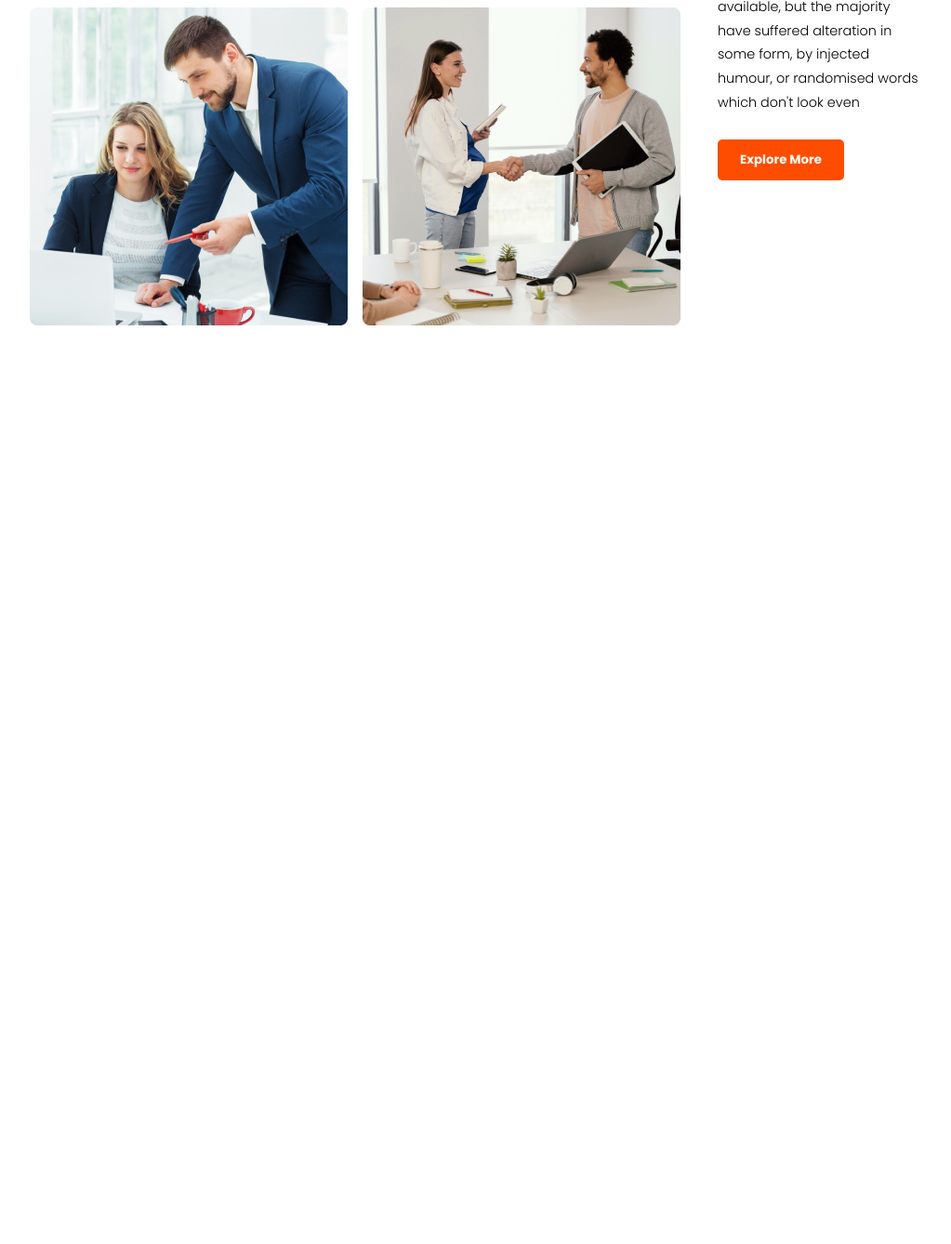
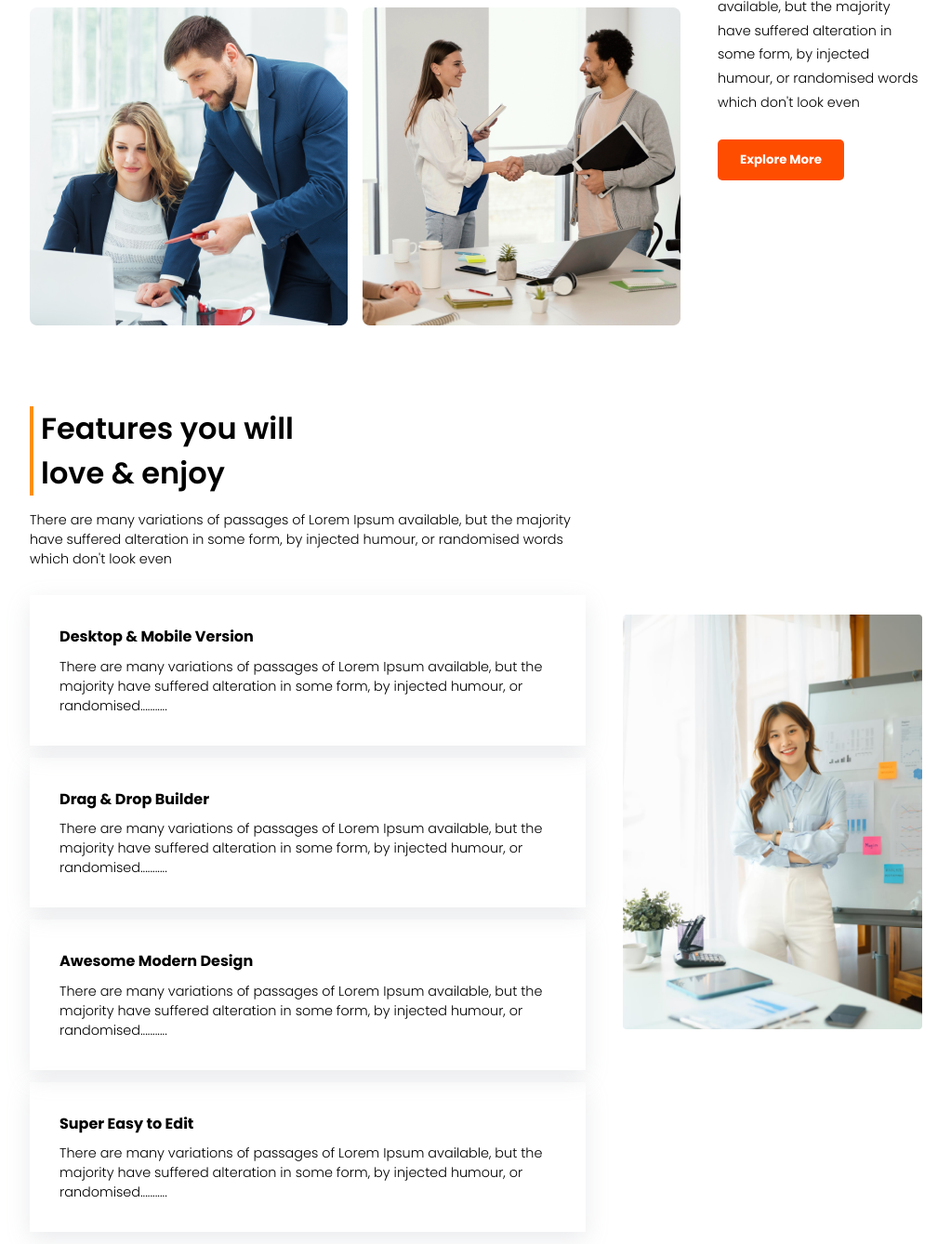
Before and after one commit to rakibulhasan-swe/g3-architects, a plain HTML site: page index.html in a window 1280 px wide. Shown: the part 1341-2679 px from the top of the page at 93% size, without its empty margins (128-1151 px from the left). Before the commit the page ends 1778 px from the top, so only its background shows below. Drawn offline with Linux system fonts and the light colour scheme.

Commit message:
about section done

```diff
--- a/css/style.css
+++ b/css/style.css
@@ -93,6 +93,37 @@ img{
     line-height: 1.6rem;
 }
 
+/* about section */
+.about{
+    width: 75%;
+    margin: 0 auto;
+    display: flex;
+    justify-content: center;
+    align-items: center;
+    gap: 2.5rem;
+}
+.details h3{
+    font-size: 2rem;
+    font-weight: 600;
+    border-left: 4px solid #FF900E;
+    padding-left: 0.5rem;
+}
+.details .desc{
+    font-size: 0.9rem;
+    font-weight: 300;
+    padding: 1rem 0;
+}
+.card{
+    box-shadow: rgba(149, 157, 165, 0.2) 0px 8px 24px;
+    padding: 2rem;
+    margin: 0.8rem 0;
+}
+.card p{
+    font-size: 0.9rem;
+    font-weight: 300;
+    padding: 0.6rem 0 0 0;
+}
+
 
 
 
@@ -115,7 +146,7 @@ img{
 
 
 @media screen and (max-width: 576px) {
-    ul, nav, .feature{
+    ul, nav, .feature, .about{
         flex-direction: column;
     }
     .featured-image{
--- a/index.html
+++ b/index.html
@@ -72,6 +72,48 @@
             <div><button class="btn btn-primary">Explore More</button></div>
         </div>
       </section>
+
+
+      <section class="about">
+        <div class="details">
+            <div>
+                <h3>Features you will <br> love & enjoy</h3>
+                <p class="desc">There are many variations of passages of Lorem Ipsum
+                     available, but the majority have suffered alteration in some
+                      form, by injected humour, or randomised words which don't look
+                       even
+                </p>
+            </div>
+            <div class="card">
+                <h4>Desktop & Mobile Version</h4>
+                <p>There are many variations of passages of Lorem Ipsum available,
+                     but the majority have suffered alteration in some form, by
+                    injected humour, or randomised...........</p>
+            </div>
+            <div class="card">
+                <h4>Drag & Drop Builder</h4>
+                <p>There are many variations of passages of Lorem Ipsum available,
+                     but the majority have suffered alteration in some form, by
+                    injected humour, or randomised...........</p>
+            </div>
+            <div class="card">
+                <h4>Awesome Modern Design</h4>
+                <p>There are many variations of passages of Lorem Ipsum available,
+                     but the majority have suffered alteration in some form, by
+                    injected humour, or randomised...........</p>
+            </div>
+            <div class="card">
+                <h4>Super Easy to Edit</h4>
+                <p>There are many variations of passages of Lorem Ipsum available,
+                     but the majority have suffered alteration in some form, by
+                    injected humour, or randomised...........</p>
+            </div>
+        </div>
+        <div>
+            <img src="./images/architect.png" alt="">
+        </div>
+      </section>
+
     </main>
   </body>
 </html>
```
